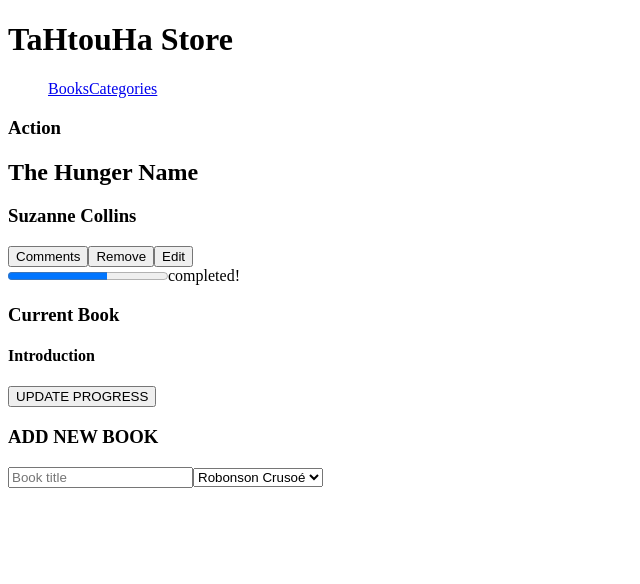
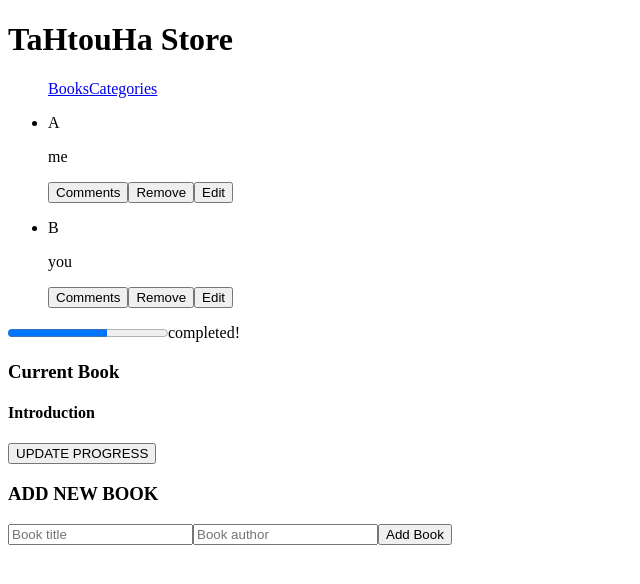
Before and after one commit to TahenyBELGUITH/bookStore-react-app, a React (Create React App) app: page / in a window 1280 px wide. Shown: the top 584 px of the page, without its empty margins (0-640 px from the left). Built offline with nearby package versions, Linux system fonts and the light colour scheme; the HTML template or start-up script is replaced by a standard one.

Commit message:
Add useSelector , useDispatch

```diff
--- a/package.json
+++ b/package.json
@@ -12,6 +12,8 @@
     "react-router-dom": "^6.3.0",
     "react-scripts": "5.0.1",
     "redux": "^4.2.0",
+    "uuid": "^8.3.2",
+    "uuidv4": "^6.2.13",
     "web-vitals": "^2.1.4"
   },
   "scripts": {
--- a/src/App.js
+++ b/src/App.js
@@ -1,11 +1,14 @@
+import { Provider } from 'react-redux';
 import { BrowserRouter, Routes, Route } from 'react-router-dom';
 import NavBar from './components/NavBar';
 import Books from './components/Books';
 import Categories from './components/Categories';
 import Error from './components/Error';
+import store from './redux/configureStore';
 
 function App() {
   return (
+    <Provider store={store}>
       <BrowserRouter>
         <NavBar />
         <Routes>
@@ -14,6 +17,7 @@
           <Route path="*" element={<Error />} />
         </Routes>
       </BrowserRouter>
+    </Provider>
   );
 }
 
--- /dev/null
+++ b/src/components/AddBook.js
@@ -0,0 +1,57 @@
+import React, { useState } from 'react';
+import { useDispatch } from 'react-redux';
+import { v4 as uuidv4 } from 'uuid';
+import { addBook } from '../redux/books/books';
+
+function Form() {
+  const [book, setBook] = useState({ title: '', author: '' });
+  const { title, author } = book;
+
+  const dispatch = useDispatch();
+
+  const submitHandler = (e) => {
+    e.preventDefault();
+    const newBook = {
+      id: uuidv4(),
+      title,
+      author,
+    };
+    dispatch(addBook(newBook));
+    setBook({
+      title: '',
+      author: '',
+    });
+  };
+
+  const handleChange = (e) => {
+    setBook({
+      ...book,
+      [e.target.name]: e.target.value,
+    });
+  };
+
+  return (
+    <div>
+      <h3>ADD NEW BOOK</h3>
+      <form onSubmit={submitHandler}>
+        <input
+          type="text"
+          placeholder="Book title"
+          name="title"
+          value={title}
+          onChange={handleChange}
+        />
+        <input
+          type="text"
+          placeholder="Book author"
+          name="author"
+          value={author}
+          onChange={handleChange}
+        />
+        <input type="submit" value="Add Book" />
+      </form>
+    </div>
+  );
+}
+
+export default Form;
--- a/src/components/AddBook.jsx
+++ /dev/null
@@ -1,18 +0,0 @@
-import React from 'react'
-
-export default function AddBook() {
-  return (
-    <div>
-     <h3>ADD NEW BOOK</h3>
-     <form>
-      <input type="text" placeholder='Book title' />
-      <select id="books" name="books">
-        <option >Robonson Crusoé</option>
-        <option > C# </option>
-        <option > C# </option>
-        <option > C# </option>
-      </select>
-     </form>
-    </div>
-  )
-}
--- /dev/null
+++ b/src/components/Book.js
@@ -0,0 +1,49 @@
+import React from 'react';
+import { useSelector, useDispatch } from 'react-redux';
+import { removeBook } from '../redux/books/books';
+
+function Book() {
+  const books = useSelector((state) => state.Books); // from the store (array)
+  const dispatch = useDispatch();
+
+  const handleCLick = (removedBook) => {
+    dispatch(removeBook(removedBook));
+  };
+
+  return (
+    <div>
+      <div className="container">
+        <div className="book-section">
+          <ul>
+            {books.map((book) => (
+              <li key={book.id}>
+                <p>{book.title}</p>
+                <p>{book.author}</p>
+                <button type="button">Comments</button>
+                <button type="button" onClick={() => handleCLick(book)}>
+                  Remove
+                </button>
+                <button type="button">Edit</button>
+              </li>
+            ))}
+          </ul>
+        </div>
+        <div className="book-degree">
+          <progress id="file" value="62" max="100">
+            {' '}
+            62%
+            {' '}
+          </progress>
+          <span>completed!</span>
+        </div>
+        <div className="current-book">
+          <h3>Current Book</h3>
+          <h4>Introduction</h4>
+          <button type="button">UPDATE PROGRESS</button>
+        </div>
+      </div>
+    </div>
+  );
+}
+
+export default Book;
--- a/src/components/Books.jsx
+++ b/src/components/Books.jsx
@@ -1,32 +1,15 @@
 import React from 'react'
-import AddBook from "./AddBook"
+import Form from "./AddBook"
+import Book from './Book';
 
-export default function Books() {
+
+function Books() {
   return (
     <>
-    <div className='container'>
-     <div className="book-section">
-      <h3 className='type'>Action</h3>
-      <h2 className='book-name'>The Hunger Name</h2>
-      <h3 className='writer'>Suzanne Collins</h3>
-      <div className="buttons">
-       <button>Comments</button>
-       <button>Remove</button>
-       <button>Edit</button>
-      </div>
-     </div>
-     <div className="book-degree">
-      <progress id="file" value="62" max="100"> 62% </progress>
-      <label for="file">completed!</label>
-     </div>
-     <div className="current-book">
-      <h3>Current Book</h3>
-      <h4>Introduction</h4>
-      <button>UPDATE PROGRESS</button>
-     </div>
-    </div>
-          <AddBook />
-          </>
-
+    <Book/>
+    <Form />
+    </>
   )
 }
+
+export default Books;
--- a/src/components/Categories.jsx
+++ b/src/components/Categories.jsx
@@ -1,9 +1,20 @@
 import React from 'react'
+import { useSelector, useDispatch } from "react-redux"
+import {checkStatus} from "../redux/categories/categories"
 
 export default function Categories() {
+  const categories = useSelector(state => state.Categories)
+  const dispatch = useDispatch()
+
+  const clickHandler=()=>{
+  dispatch(checkStatus())
+  }
+
+
   return (
     <div>
-     <button type='button'>Check status</button>
+     <button type='button' onClick={clickHandler}>Check status</button>
+     <h1>{categories}</h1>
     </div>
   )
 }
--- a/src/redux/books/books.js
+++ b/src/redux/books/books.js
@@ -1,24 +1,35 @@
-const ADD_BOOK = 'ADD_BOOK';
-const REMOVE_BOOK = 'REMOVE_BOOK';
+import { v4 as uuidv4 } from 'uuid';
 
-const initialState = [];
+const initialState = [
+  {
+    id: uuidv4(),
+    title: 'A',
+    author: 'me',
+  },
+  {
+    id: uuidv4(),
+    title: 'B',
+    author: 'you',
+  },
+];
 
 // actions' creator
 export const addBook = (book) => ({
-  type: ADD_BOOK,
+  type: 'Books/addBook',
   payload: book,
 });
 
-export const removeBook = () => ({
-  type: REMOVE_BOOK,
+export const removeBook = (book) => ({
+  type: 'Books/removeBook',
+  payload: book,
 });
 
 const bookReducer = (state = initialState, action) => {
   switch (action.type) {
-    case ADD_BOOK:
+    case 'Books/addBook':
       return [...state, action.payload];
-    case REMOVE_BOOK:
-      return [...state.filter((book) => book !== action.payload)];
+    case 'Books/removeBook':
+      return [...state.filter((book) => book.id !== action.payload.id)];
     default:
       return state;
   }
--- a/src/redux/categories/categories.js
+++ b/src/redux/categories/categories.js
@@ -1,15 +1,13 @@
-const CHECK_STATUS = 'COMPLETED';
 const initialState = [];
 
 // actions' creator
 export const checkStatus = () => ({
-  type: CHECK_STATUS,
-  payload: 'completed',
+  type: 'Categories/checkStatus',
 });
 
 const categoriesReducer = (state = initialState, action) => {
   switch (action.type) {
-    case CHECK_STATUS:
+    case 'Categories/checkStatus':
       return 'Under construction';
     default:
       return state;
--- a/src/redux/configureStore.js
+++ b/src/redux/configureStore.js
@@ -1,13 +1,12 @@
 import { createStore, combineReducers } from 'redux';
 import bookReducer from './books/books';
-
 import categoriesReducer from './categories/categories';
 
-const reducers = {
-  addBook: bookReducer,
-  checkCategory: categoriesReducer,
+const rootReducer = {
+  Books: bookReducer,
+  Categories: categoriesReducer,
 };
 
-const store = createStore(combineReducers(reducers));
+const store = createStore(combineReducers(rootReducer));
 
 export default store;
```
Also changed, not shown: src/components/Book.jsx (deleted, +0 -10 lines), 1 other file (tests, documents, lock files or other folders). Lines whose indentation alone changed are shown as unchanged.
